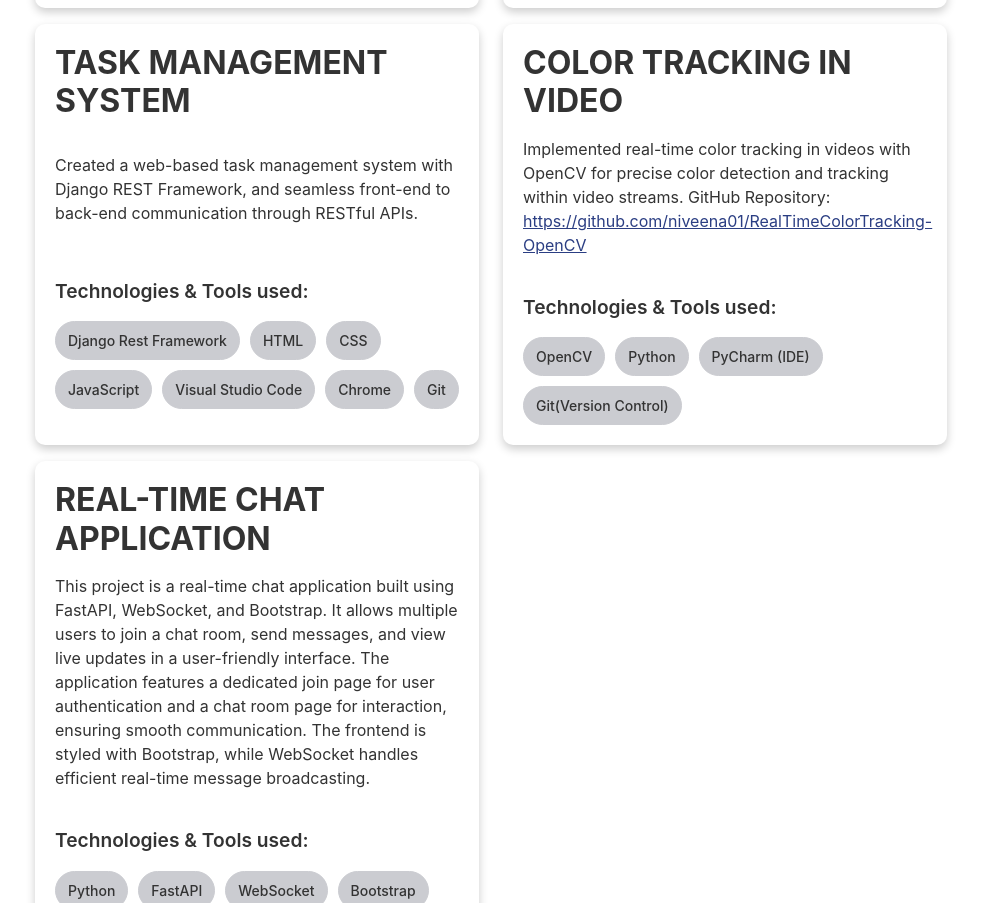
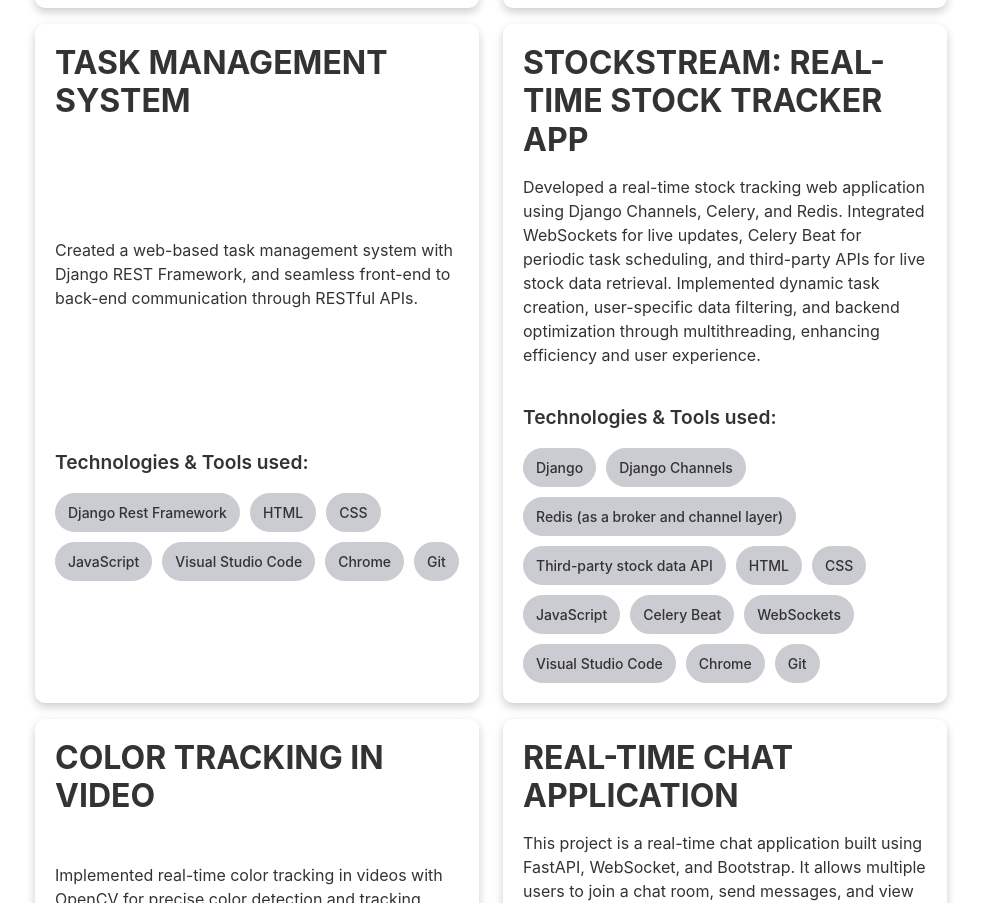
Before and after one commit to niveena01/PortFolio_Niveena, a plain HTML site: page index.html in a window 1280 px wide. Shown: the part 3485-4388 px from the top of the page, without its empty margins (285-1266 px from the left). Drawn offline with nearby package versions, Linux system fonts and the light colour scheme; a web font is replaced by a local one.

Commit message:
add one realtime stock tracker project

```diff
--- a/index.html
+++ b/index.html
@@ -378,6 +378,40 @@
                         </div> -->
                         </div>
                     </div>
+                    <div class="col-md-6 mb-3">
+                        <div class="proj-card3">
+                            <h3 class="mb-3">StockStream: Real-Time Stock Tracker App</h3>
+                            <p>Developed a real-time stock tracking web application using Django Channels, Celery, and
+                                Redis. Integrated WebSockets for live updates, Celery Beat for periodic task scheduling,
+                                and third-party APIs for live stock data retrieval. Implemented dynamic task creation,
+                                user-specific data filtering, and backend optimization through multithreading, enhancing
+                                efficiency and user experience.
+                            </p>
+                            <div class="technology">
+                                <p><span>Technologies & Tools used:</span></p>
+                                <div class="chips">
+                                    <span class="chip">Django </span>
+                                    <span class="chip">Django Channels</span>
+                                    <span class="chip">Redis (as a broker and channel layer)</span>
+                                    <span class="chip">Third-party stock data API</span>
+                                    <span class="chip">HTML</span>
+                                    <span class="chip">CSS</span>
+                                    <span class="chip">JavaScript</span>
+                                    <span class="chip">Celery Beat</span>
+                                    <span class="chip"> WebSockets</span>
+                                    <span class="chip">Visual Studio Code</span>
+                                    <span class="chip">Chrome</span>
+                                    <span class="chip">Git</span>
+                                </div>
+                            </div>
+                            <!-- <div class="technology">
+                            <p><span>Technologies & Tools used:</span> Django Rest Framework, HTML/CSS/JavaScript, Visual
+                                Studio
+                                Code(IDE), Chrome(Web Browser), and Git(Version Control)</p>
+                        </div> -->
+                        </div>
+                    </div>
+
 
 
                     <div class="col-md-6 mb-3">
```
Lines whose indentation alone changed are shown as unchanged.
